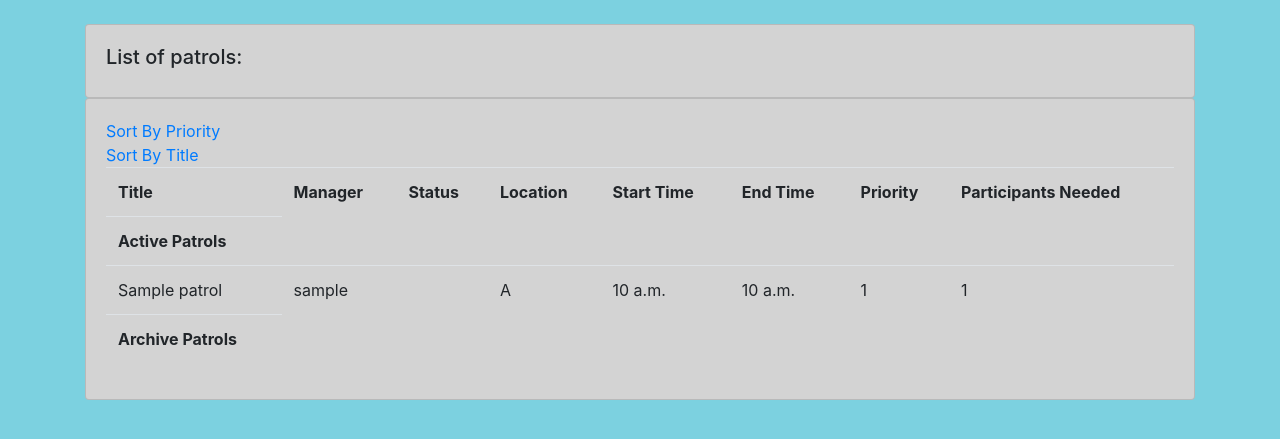
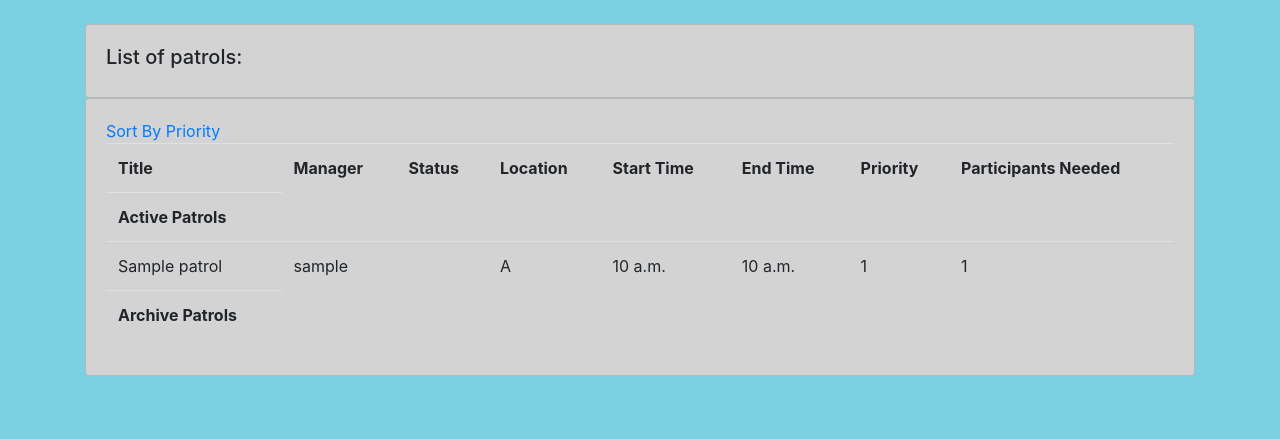
Before and after one commit to bilbisli/SecureCity, a Django app: page /Patrol/ in a window 1280 px wide. Shown: the part 56-495 px from the top of the page. Run offline with Django 4.2, Linux system fonts and the light colour scheme; a user stored in the database is signed in; tables that the repository leaves empty hold one stand-in row (values such as "Sample post").

Commit message:
BSPM2022T11-42

```diff
--- a/SecureCity/HomePage/templates/Patrols/ParentPatrolPage.html
+++ b/SecureCity/HomePage/templates/Patrols/ParentPatrolPage.html
@@ -34,7 +34,6 @@ function myFunction(id) {
 				<div class="card card-body" id="general">
 
 					<th><a href="{{ parent_patrol }}?sort=Priority">Sort By Priority </a></th>
-					<th><a href="{{ parent_patrol }}?sort=Title">Sort By Title </a></th>
 					<table class="table">
 						<tr>
 							<th>Title</th>
--- a/SecureCity/HomePage/views.py
+++ b/SecureCity/HomePage/views.py
@@ -75,8 +75,8 @@ def parent_patrol(request):
         activePatrols = Patrol.objects.filter(patrol_status__in=["Creation", "Active"]).order_by('-priority')
         donePatrols = Patrol.objects.filter(patrol_status="Archive").order_by('-priority')
     else:
-        activePatrols = Patrol.objects.filter(patrol_status__in=["Creation", "Active"]).order_by('-title')
-        donePatrols = Patrol.objects.filter(patrol_status="Archive").order_by('-title')
+        activePatrols = Patrol.objects.filter(patrol_status__in=["Creation", "Active"])
+        donePatrols = Patrol.objects.filter(patrol_status="Archive")
     context = {
         'activePatrols': activePatrols,
         'donePatrols': donePatrols
```
